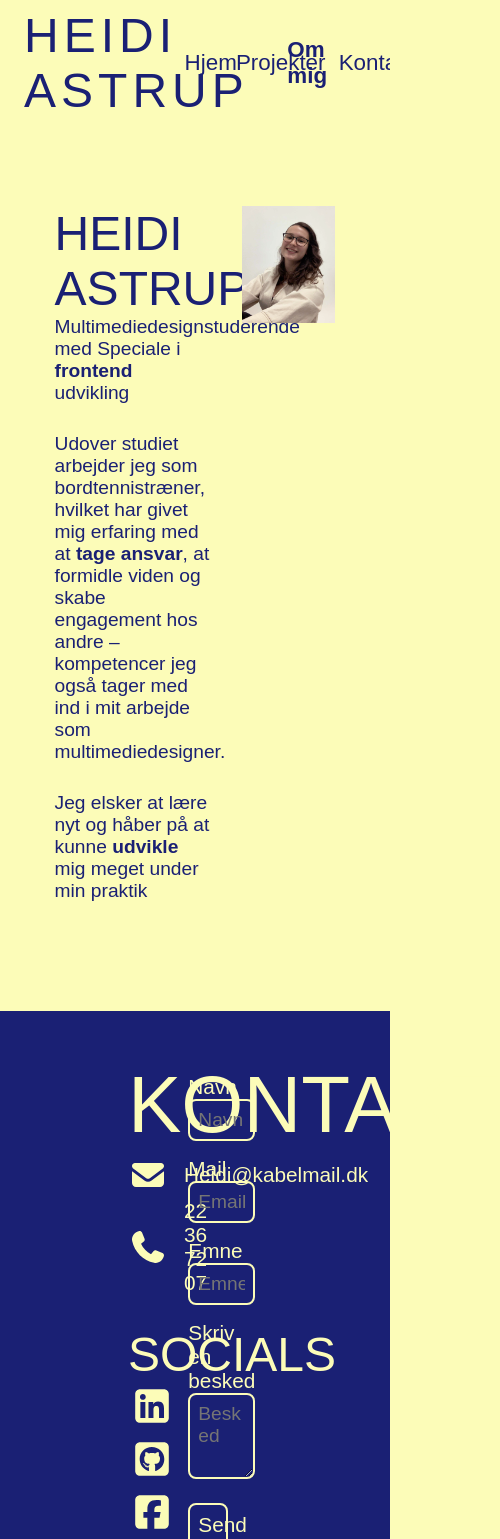
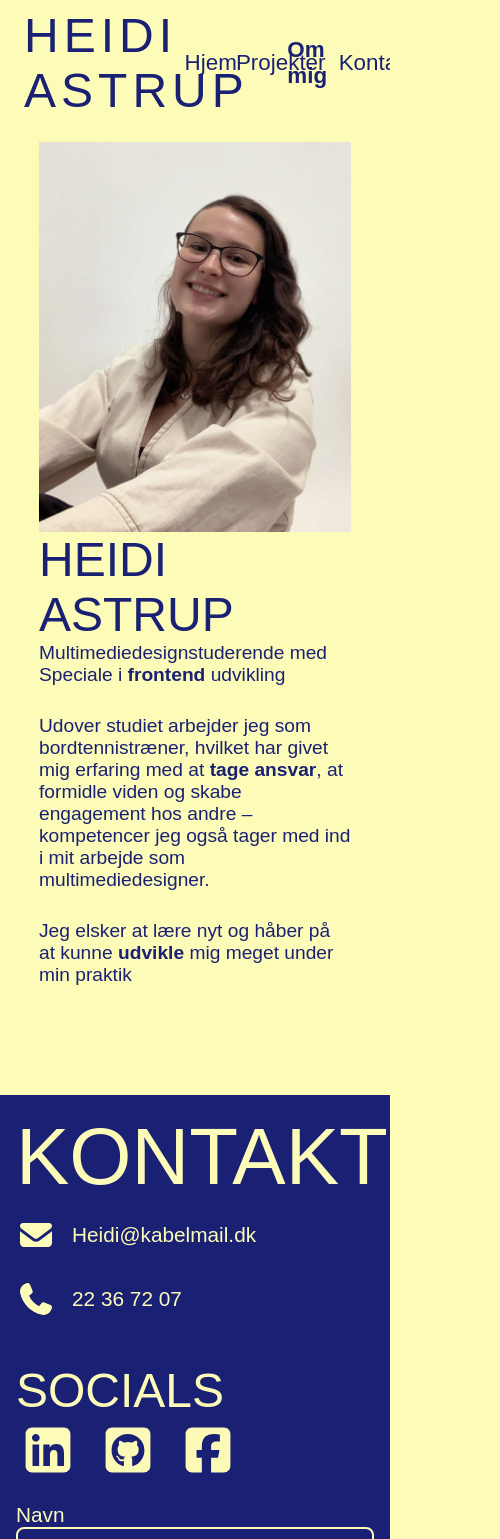
Before and after one commit to Heidi-Astrup/Heidi-Astrup.github.io, a React (Vite) app: page /about in a window 390 px wide. Shown: the top 1539 px of the page, 500 px wide, since content can reach past the window. Built offline with nearby package versions, Linux system fonts and the light colour scheme; a web font is replaced by a local one.

Commit message:
start på responsivitet

```diff
--- a/src/index.css
+++ b/src/index.css
@@ -300,7 +300,7 @@ button {
 }
 
 .FooterContact img {
-  height: 3rem;
+  height: 4rem;
   margin-right: 1rem;
 }
 
@@ -355,3 +355,54 @@ button:hover {
   color: var(--morkBlaa);
   cursor: pointer;
 }
+
+/* Small devices (portrait tablets and large phones, 600px and up) */
+@media only screen and (max-width: 600px) {
+  .startside {
+    flex-direction: column;
+  }
+
+  .startside img {
+    width: 100%;
+  }
+
+  .ProjektTop {
+    flex-direction: column;
+    gap: 2rem;
+  }
+
+  .kompetencer {
+    width: 80%;
+  }
+
+  .kompetencerBoks {
+    width: 90%;
+    padding: 3rem 1rem;
+  }
+
+  .FooterContact {
+    flex-direction: column;
+    padding: 1rem;
+  }
+
+  .kontaktForm,
+  .kontaktDel {
+    width: 100%;
+  }
+
+  .About {
+    flex-direction: column;
+
+    padding-top: 1rem;
+  }
+
+  .abouttekst {
+    width: 100%;
+    order: 2;
+  }
+
+  .About img {
+    width: 100%;
+    order: 1;
+  }
+}
```
